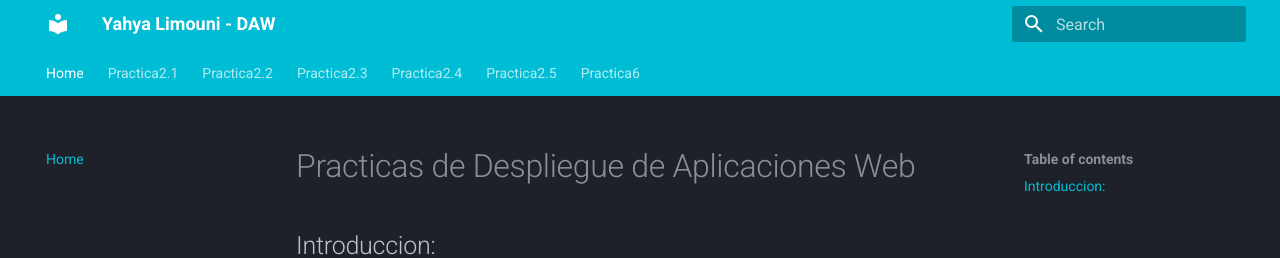
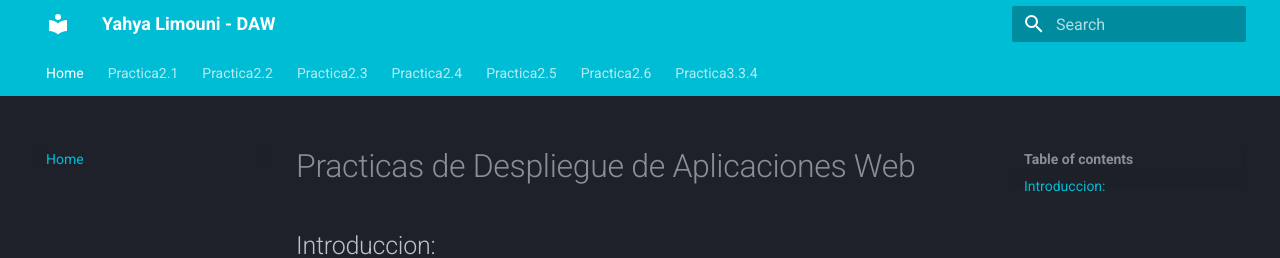
Before and after one commit to Yahyalimouni/Yahyalimouni.github.io, an MkDocs documentation site: the page built from docs/index.md, in a window 1280 px wide. Shown: the top 258 px of the page. Built offline with MkDocs 1.6.1 and Material for MkDocs 9.7.7, drawn with Linux system fonts in a browser that asks for light colours.

Commit message:
Adding pr3.

```diff
--- a/mkdocs.yml
+++ b/mkdocs.yml
@@ -6,7 +6,8 @@ nav:
   - Practica2.3: https://yahyalimouni.github.io/practica2.3/
   - Practica2.4: https://yahyalimouni.github.io/practica2.4/
   - Practica2.5: https://yahyalimouni.github.io/practica2.5/
-  - Practica6: https://yahyalimouni.github.io/practica6/
+  - Practica2.6: https://yahyalimouni.github.io/practica6/
+  - Practica3.3.4: https://yahyalimouni.github.io/practica3.4/
 
 theme:
   name: material  # Use Material theme for MkDocs
```
